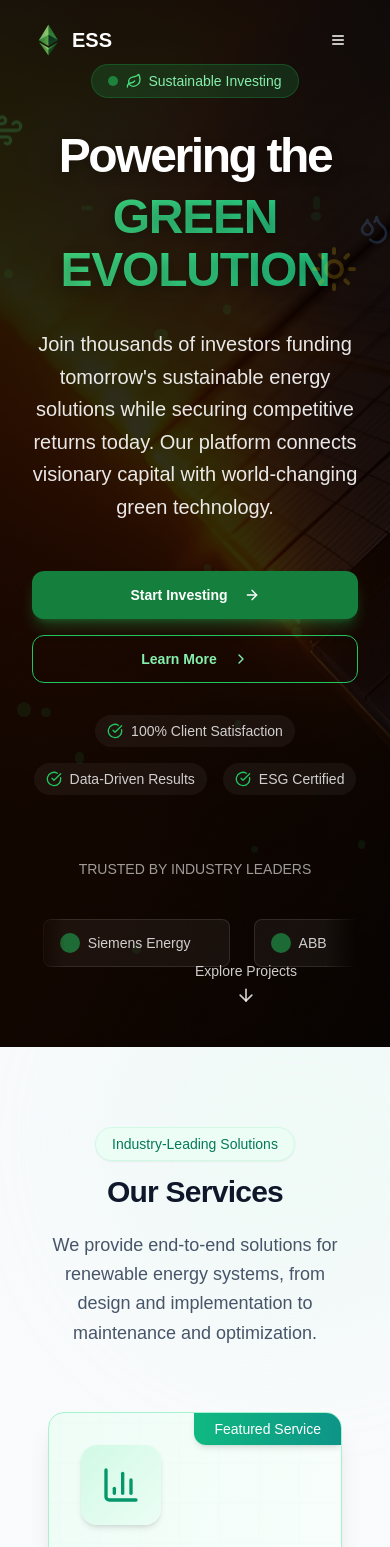
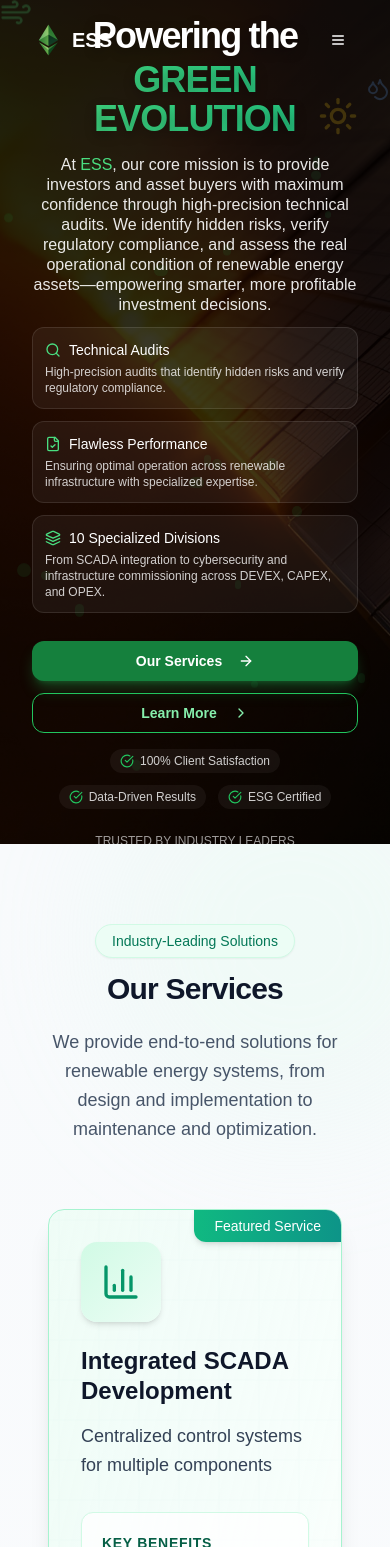
Before and after one commit to uzideath/ess, a Next.js app: page / in a window 390 px wide. Shown: the top 1547 px of the page. Built offline with nearby package versions, Linux system fonts and the light colour scheme.

Commit message:
Update hero-section.tsx

```diff
--- a/components/sections/hero-section.tsx
+++ b/components/sections/hero-section.tsx
@@ -4,7 +4,20 @@ import { useEffect, useRef } from "react"
 import Image from "next/image"
 import Link from "next/link"
 import { Button } from "@/components/ui/button"
-import { ChevronRight, ArrowDown, CheckCircle, Leaf, Wind, Sun, Droplets, ArrowRight, ExternalLink } from "lucide-react"
+import {
+  ChevronRight,
+  ArrowDown,
+  CheckCircle,
+  Leaf,
+  Wind,
+  Sun,
+  Droplets,
+  ArrowRight,
+  ExternalLink,
+  Search,
+  FileCheck,
+  Layers,
+} from "lucide-react"
 import ParticleBackground from "@/components/organisms/particles"
 
 // Brand logos with URLs for the carousel
@@ -93,7 +106,7 @@ export default function HeroSection() {
   }, [])
 
   return (
-    <section className="relative min-h-screen flex items-center">
+    <section className="relative h-screen flex flex-col justify-between overflow-hidden">
       {/* Background with gradient overlay */}
       <div className="absolute inset-0 z-0">
         <Image src="/hero.png" alt="Green energy landscape" fill className="object-cover" priority />
@@ -105,86 +118,118 @@ export default function HeroSection() {
         <ParticleBackground />
       </div>
 
-      {/* Main content - centered */}
-      <div className="container relative z-10 py-16 md:py-20 flex flex-col items-center">
-        <div className="max-w-4xl mx-auto text-center space-y-8 animate-fadeIn">
-          {/* Badge with icon */}
-          <div className="inline-flex items-center px-4 py-1.5 rounded-full bg-green-600/20 border border-green-600/30 backdrop-blur-sm">
-            <span className="animate-pulse mr-2 h-2.5 w-2.5 rounded-full bg-green-500"></span>
-            <Leaf className="w-4 h-4 mr-1.5 text-green-400" />
-            <p className="text-sm font-medium text-green-300">Sustainable Investing</p>
-          </div>
+      {/* Main content - centered and full height */}
+      <div className="container relative z-10 flex-1 flex flex-col justify-center items-center py-4 md:py-6 lg:py-8">
+        <div className="w-full max-w-5xl mx-auto text-center space-y-4 md:space-y-5 lg:space-y-6 animate-fadeIn">
 
-          {/* Heading with highlight and decorative icons */}
+          {/* Heading with highlight and decorative icons - responsive sizing */}
           <div className="relative">
-            <div className="absolute -left-12 top-0 opacity-20 animate-float-slow">
-              <Wind className="w-10 h-10 text-green-400" />
+            <div className="absolute -left-8 top-0 opacity-20 animate-float-slow">
+              <Wind className="w-8 h-8 md:w-10 md:h-10 text-green-400" />
             </div>
             <div className="absolute right-0 bottom-0 opacity-20 animate-float">
-              <Sun className="w-12 h-12 text-yellow-400" />
+              <Sun className="w-10 h-10 md:w-12 md:h-12 text-yellow-400" />
             </div>
 
-            <h1 className="text-5xl font-bold tracking-tighter sm:text-6xl md:text-7xl lg:text-8xl text-white leading-[1.1] text-shadow">
+            <h1 className="text-4xl md:text-5xl lg:text-6xl xl:text-7xl font-bold tracking-tighter text-white leading-[1.1] text-shadow">
               Powering the{" "}
-              <div className="text-transparent bg-clip-text bg-gradient-to-r from-green-400 via-emerald-500 to-green-600 animate-gradient font-extrabold tracking-tight uppercase mt-2 w-full">
+              <div className="text-transparent bg-clip-text bg-gradient-to-r from-green-400 via-emerald-500 to-green-600 animate-gradient font-extrabold tracking-tight uppercase mt-1 w-full">
                 <span className="inline-block">GREEN</span> <span className="inline-block">EVOLUTION</span>
               </div>
             </h1>
 
             <div className="absolute -right-8 top-1/2 opacity-20 animate-spin-slow">
-              <Droplets className="w-8 h-8 text-blue-400" />
+              <Droplets className="w-6 h-6 md:w-8 md:h-8 text-blue-400" />
             </div>
           </div>
 
-          {/* Description - centered and max width */}
-          <p className="text-xl text-white/90 max-w-2xl mx-auto leading-relaxed mt-6">
-            Join thousands of investors funding tomorrow's sustainable energy solutions while securing competitive
-            returns today. Our platform connects visionary capital with world-changing green technology.
-          </p>
+          {/* Updated Company Mission - Responsive sizing */}
+          <div className="text-white/90 max-w-5xl mx-auto mt-2 md:mt-3 lg:mt-4">
+            <p className="text-base md:text-lg lg:text-xl leading-tight md:leading-snug lg:leading-normal mb-3 md:mb-4">
+              At <span className="text-green-400 font-medium">ESS</span>, our core mission is to provide investors and
+              asset buyers with maximum confidence through high-precision technical audits. We identify hidden risks,
+              verify regulatory compliance, and assess the real operational condition of renewable energy
+              assets—empowering smarter, more profitable investment decisions.
+            </p>
 
-          {/* CTA Buttons - centered */}
-          <div className="flex flex-col sm:flex-row gap-4 pt-4 justify-center">
+            {/* Mission highlights with icons - responsive sizing */}
+            <div className="grid grid-cols-1 md:grid-cols-3 gap-3 md:gap-4 lg:gap-5">
+              <div className="bg-white/5 backdrop-blur-sm p-3 md:p-4 lg:p-5 rounded-xl border border-white/10 text-left transition-all hover:bg-white/10">
+                <div className="flex items-center mb-1 md:mb-2">
+                  <Search className="w-4 h-4 md:w-5 md:h-5 text-green-400 mr-2 flex-shrink-0" />
+                  <h3 className="font-medium text-white text-sm md:text-base lg:text-lg">Technical Audits</h3>
+                </div>
+                <p className="text-xs md:text-sm lg:text-base text-white/80">
+                  High-precision audits that identify hidden risks and verify regulatory compliance.
+                </p>
+              </div>
+
+              <div className="bg-white/5 backdrop-blur-sm p-3 md:p-4 lg:p-5 rounded-xl border border-white/10 text-left transition-all hover:bg-white/10">
+                <div className="flex items-center mb-1 md:mb-2">
+                  <FileCheck className="w-4 h-4 md:w-5 md:h-5 text-green-400 mr-2 flex-shrink-0" />
+                  <h3 className="font-medium text-white text-sm md:text-base lg:text-lg">Flawless Performance</h3>
+                </div>
+                <p className="text-xs md:text-sm lg:text-base text-white/80">
+                  Ensuring optimal operation across renewable infrastructure with specialized expertise.
+                </p>
+              </div>
+
+              <div className="bg-white/5 backdrop-blur-sm p-3 md:p-4 lg:p-5 rounded-xl border border-white/10 text-left transition-all hover:bg-white/10">
+                <div className="flex items-center mb-1 md:mb-2">
+                  <Layers className="w-4 h-4 md:w-5 md:h-5 text-green-400 mr-2 flex-shrink-0" />
+                  <h3 className="font-medium text-white text-sm md:text-base lg:text-lg">10 Specialized Divisions</h3>
+                </div>
+                <p className="text-xs md:text-sm lg:text-base text-white/80">
+                  From SCADA integration to cybersecurity and infrastructure commissioning across DEVEX, CAPEX, and
+                  OPEX.
+                </p>
+              </div>
+            </div>
+          </div>
+
+          {/* CTA Buttons - responsive sizing */}
+          <div className="flex flex-col sm:flex-row gap-3 md:gap-4 pt-3 md:pt-4 justify-center">
             {/* Primary Button */}
-            <Button className="bg-green-700 hover:bg-green-600 text-white h-12 px-8 rounded-xl font-semibold transition-all duration-300 shadow-lg shadow-green-500/30 hover:shadow-green-600/40 hover:scale-[1.03] group">
-              Start Investing
+            <Button className="bg-green-700 hover:bg-green-600 text-white h-10 md:h-12 px-6 md:px-8 rounded-xl font-semibold transition-all duration-300 shadow-lg shadow-green-500/30 hover:shadow-green-600/40 hover:scale-[1.03] group text-sm md:text-base">
+              Our Services
               <ArrowRight className="ml-2 h-4 w-4 transition-transform duration-300 group-hover:translate-x-1" />
             </Button>
 
             {/* Secondary Button */}
             <Button
               variant="ghost"
-              className="h-12 px-8 rounded-xl font-semibold border border-green-500 text-green-300 hover:bg-green-600/10 hover:border-green-400 hover:text-green-200 transition-all duration-300 backdrop-blur-sm group"
+              className="h-10 md:h-12 px-6 md:px-8 rounded-xl font-semibold border border-green-500 text-green-300 hover:bg-green-600/10 hover:border-green-400 hover:text-green-200 transition-all duration-300 backdrop-blur-sm group text-sm md:text-base"
             >
               Learn More
               <ChevronRight className="ml-2 h-4 w-4 transition-transform duration-300 group-hover:translate-x-1" />
             </Button>
           </div>
 
-          {/* Trust indicators - centered */}
-          <div className="flex flex-wrap items-center justify-center gap-4 text-white/80 mt-6">
-            <div className="flex items-center gap-2 bg-white/5 px-3 py-1.5 rounded-full backdrop-blur-sm">
-              <CheckCircle className="h-4 w-4 text-green-500" />
-              <span className="text-sm">100% Client Satisfaction</span>
+          {/* Trust indicators - responsive sizing */}
+          <div className="flex flex-wrap items-center justify-center gap-3 md:gap-4 text-white/80 mt-3 md:mt-4">
+            <div className="flex items-center gap-1.5 md:gap-2 bg-white/5 px-2.5 md:px-3 py-1 md:py-1.5 rounded-full backdrop-blur-sm">
+              <CheckCircle className="h-3.5 w-3.5 md:h-4 md:w-4 text-green-500" />
+              <span className="text-xs md:text-sm">100% Client Satisfaction</span>
             </div>
-            <div className="flex items-center gap-2 bg-white/5 px-3 py-1.5 rounded-full backdrop-blur-sm">
-              <CheckCircle className="h-4 w-4 text-green-500" />
-              <span className="text-sm">Data-Driven Results</span>
+            <div className="flex items-center gap-1.5 md:gap-2 bg-white/5 px-2.5 md:px-3 py-1 md:py-1.5 rounded-full backdrop-blur-sm">
+              <CheckCircle className="h-3.5 w-3.5 md:h-4 md:w-4 text-green-500" />
+              <span className="text-xs md:text-sm">Data-Driven Results</span>
             </div>
-            <div className="flex items-center gap-2 bg-white/5 px-3 py-1.5 rounded-full backdrop-blur-sm">
-              <CheckCircle className="h-4 w-4 text-green-500" />
-              <span className="text-sm">ESG Certified</span>
+            <div className="flex items-center gap-1.5 md:gap-2 bg-white/5 px-2.5 md:px-3 py-1 md:py-1.5 rounded-full backdrop-blur-sm">
+              <CheckCircle className="h-3.5 w-3.5 md:h-4 md:w-4 text-green-500" />
+              <span className="text-xs md:text-sm">ESG Certified</span>
             </div>
           </div>
         </div>
 
-        {/* Brand Carousel */}
-        <div className="w-full mt-16 overflow-hidden">
-          <p className="text-center text-white/60 text-sm mb-6">TRUSTED BY INDUSTRY LEADERS</p>
+        {/* Brand Carousel - responsive sizing */}
+        <div className="w-full mt-6 md:mt-8 lg:mt-10 overflow-hidden">
+          <p className="text-center text-white/60 text-xs md:text-sm mb-3 md:mb-4">TRUSTED BY INDUSTRY LEADERS</p>
 
           {/* Carousel container */}
           <div
             ref={carouselRef}
-            className="flex items-center gap-6 py-4 overflow-hidden"
+            className="flex items-center gap-4 md:gap-6 py-2 md:py-3 overflow-hidden"
             style={{ maskImage: "linear-gradient(to right, transparent, white 10%, white 90%, transparent)" }}
           >
             {/* Double the brands to create seamless loop effect */}
@@ -194,15 +239,15 @@ export default function HeroSection() {
                 href={brand.url}
                 target="_blank"
                 rel="noopener noreferrer"
-                className="flex-shrink-0 h-12 w-auto px-4 relative bg-white/5 rounded-lg backdrop-blur-sm flex items-center justify-center py-2 border border-white/10 transition-all duration-300 hover:bg-white/15 hover:border-white/20 group"
+                className="flex-shrink-0 h-10 md:h-12 w-auto px-3 md:px-4 relative bg-white/5 rounded-lg backdrop-blur-sm flex items-center justify-center py-1.5 md:py-2 border border-white/10 transition-all duration-300 hover:bg-white/15 hover:border-white/20 group"
               >
                 {/* For demo purposes, using placeholder colored divs instead of actual logos */}
                 <div className="flex items-center justify-center w-full h-full">
-                  <div className="w-5 h-5 rounded-full bg-green-500/50 mr-2 group-hover:bg-green-500/70 transition-all"></div>
-                  <span className="text-white/80 text-sm font-medium whitespace-nowrap group-hover:text-white/100 transition-all">
+                  <div className="w-4 h-4 md:w-5 md:h-5 rounded-full bg-green-500/50 mr-2 group-hover:bg-green-500/70 transition-all"></div>
+                  <span className="text-white/80 text-xs md:text-sm font-medium whitespace-nowrap group-hover:text-white/100 transition-all">
                     {brand.name}
                   </span>
-                  <ExternalLink className="w-3.5 h-3.5 ml-2 text-white/40 opacity-0 group-hover:opacity-100 transition-all" />
+                  <ExternalLink className="w-3 h-3 md:w-3.5 md:h-3.5 ml-1.5 md:ml-2 text-white/40 opacity-0 group-hover:opacity-100 transition-all" />
                 </div>
               </Link>
             ))}
@@ -210,11 +255,11 @@ export default function HeroSection() {
         </div>
       </div>
 
-      {/* Scroll indicator */}
-      <div className="absolute bottom-8 left-1/2 transform -translate-x-1/2 z-10 animate-bounce">
+      {/* Scroll indicator - positioned at bottom with responsive sizing */}
+      <div className="relative z-10 pb-4 md:pb-6 flex justify-center">
         <button className="flex flex-col items-center text-white/80 hover:text-white transition-colors">
-          <span className="text-sm mb-1">Explore Projects</span>
-          <ArrowDown className="h-5 w-5" />
+          <span className="text-xs md:text-sm mb-1 md:mb-2">Explore Projects</span>
+          <ArrowDown className="h-4 w-4 md:h-5 md:w-5" />
         </button>
       </div>
     </section>
```
